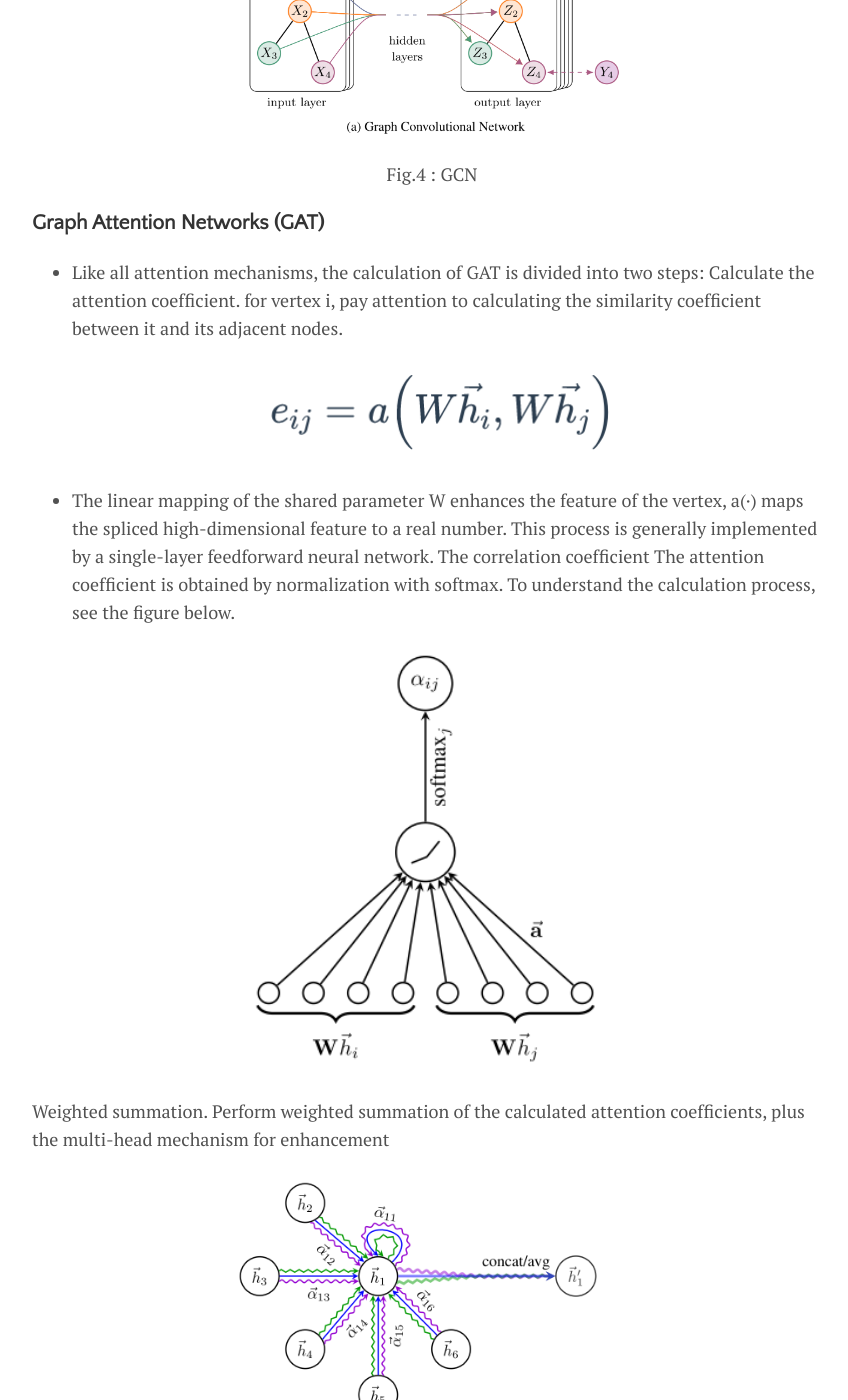
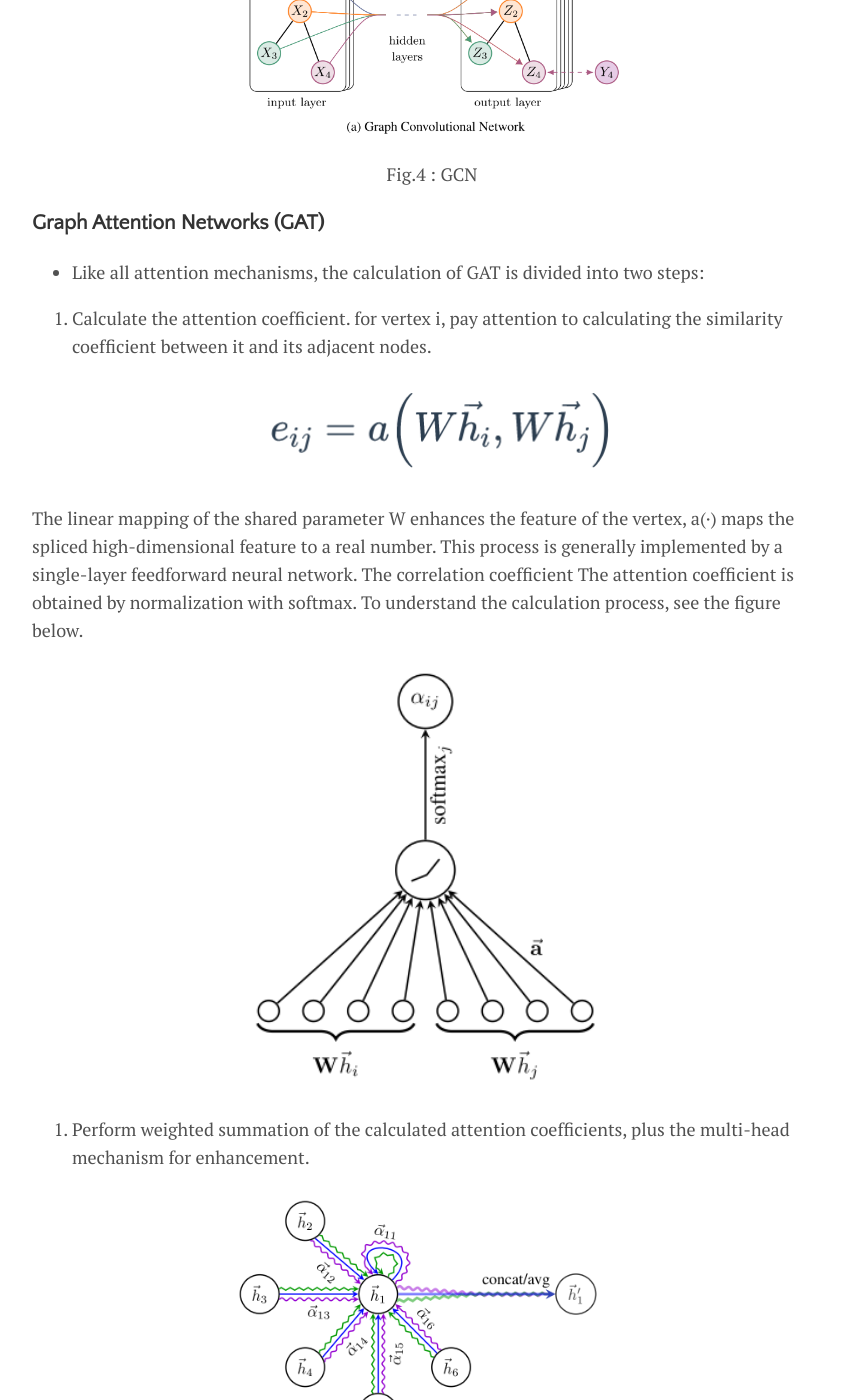
Before and after one commit to IslamMohamedMosaad/IslamMohamedMosaad.github.io, a Jekyll site: the page built from _posts/2021-08-11-Graph-Based-Reasoning-over-Heterogeneous-External-Knowledge-for-Commonsense-Question-Answering.md, in a window 1280 px wide and 1400 px high, scrolled down 7255 px. Shown: the whole window, without its empty margins (208-1056 px from the left). Built offline with Jekyll 4.4.1, drawn with Linux system fonts in a browser that asks for light colours; comment, search, counter and statistics services are not loaded.

Commit message:
Update 2021-08-11-Graph-Based-Reasoning-over-Heterogeneous-External-Knowledge-for-Commonsense-Question-Answering.md

```diff
--- a/_posts/2021-08-11-Graph-Based-Reasoning-over-Heterogeneous-External-Knowledge-for-Commonsense-Question-Answering.md
+++ b/_posts/2021-08-11-Graph-Based-Reasoning-over-Heterogeneous-External-Knowledge-for-Commonsense-Question-Answering.md
@@ -188,7 +190,7 @@
 <p align="center">
 </p>
 
-- The linear mapping of the shared parameter W enhances the feature of the vertex, a(·) maps the spliced high-dimensional feature to a real number. This process is generally implemented by a single-layer feedforward neural network. The correlation coefficient The attention coefficient is obtained by normalization with softmax. To understand the calculation process, see the figure below.
+The linear mapping of the shared parameter W enhances the feature of the vertex, a(·) maps the spliced high-dimensional feature to a real number. This process is generally implemented by a single-layer feedforward neural network. The correlation coefficient The attention coefficient is obtained by normalization with softmax. To understand the calculation process, see the figure below.
 
 <p align="center">
 <img align="center" width="400" height="100" src="../assets/img/attention2.png">
@@ -196,7 +198,8 @@
 <p align="center">
 </p>
 
-Weighted summation. Perform weighted summation of the calculated attention coefficients, plus the multi-head mechanism for enhancement
+2. Perform weighted summation of the calculated attention coefficients, plus the multi-head mechanism for enhancement.
+
 
 <p align="center">
 <img align="center" width="400" height="100" src="../assets/img/attention3.png">
```
Also changed, not shown: other parts of _posts/2021-08-11-Graph-Based-Reasoning-over-Heterogeneous-External-Knowledge-for-Commonsense-Question-Answering.md (+3 -1 lines).
